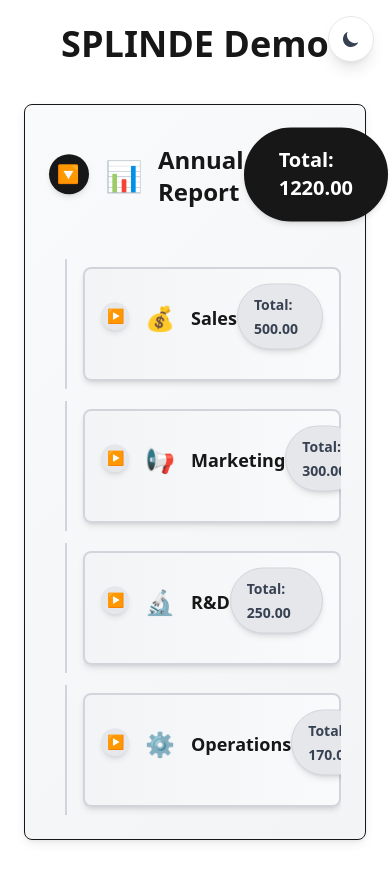
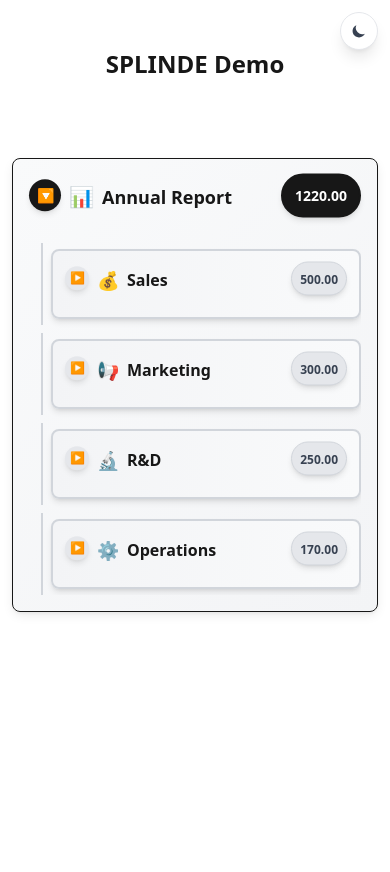
Before and after one commit to Yahoo90/splinde-demo, a Next.js app: page / in a window 390 px wide. After the commit the page ends 844 px from the top, so only its background shows below. Built offline with nearby package versions, Linux system fonts and the light colour scheme.

Commit message:
mobile friendly

```diff
--- a/src/app/components/splinde-tree.tsx
+++ b/src/app/components/splinde-tree.tsx
@@ -81,9 +81,9 @@ export function SplindeTree({ initialData }: SplindeTreeProps) {
   };
 
   return (
-    <div className="max-w-6xl mx-auto p-6">
-      <div className="mb-8 text-center">
-        <h1 className="text-4xl font-bold mb-4" style={{ color: 'var(--color-foreground)' }}>
+    <div className="w-full max-w-7xl mx-auto px-3 sm:px-4 md:px-6 lg:px-8">
+      <div className="mb-6 sm:mb-8 text-center">
+        <h1 className="text-2xl sm:text-3xl md:text-4xl p-12 font-bold mb-2 sm:mb-4" style={{ color: 'var(--color-foreground)' }}>
           SPLINDE Demo
         </h1>
       </div>
--- a/src/app/components/theme-toggle.tsx
+++ b/src/app/components/theme-toggle.tsx
@@ -18,13 +18,13 @@ export function ThemeToggle() {
   return (
     <button
       onClick={() => setTheme(theme === 'dark' ? 'light' : 'dark')}
-      className="fixed cursor-pointer top-4 right-4 z-50 p-3 rounded-full bg-white dark:bg-gray-800 border border-gray-200 dark:border-gray-600 shadow-lg hover:shadow-xl dark:shadow-gray-900/50 transition-all duration-200 hover:scale-105"
+      className="fixed cursor-pointer top-3 right-3 sm:top-4 sm:right-4 z-50 p-2.5 sm:p-3 rounded-full bg-white dark:bg-gray-800 border border-gray-200 dark:border-gray-600 shadow-lg hover:shadow-xl dark:shadow-gray-900/50 transition-all duration-200 hover:scale-105"
       aria-label="Toggle theme"
     >
-      <div className="w-5 h-5 relative">
+      <div className="w-4 h-4 sm:w-5 sm:h-5 relative">
         {theme === 'dark' ? (
           <svg
-            className="w-5 h-5 text-yellow-500"
+            className="w-4 h-4 sm:w-5 sm:h-5 text-yellow-500"
             fill="currentColor"
             viewBox="0 0 20 20"
           >
@@ -36,7 +36,7 @@ export function ThemeToggle() {
           </svg>
         ) : (
           <svg
-            className="w-5 h-5 text-gray-700 dark:text-gray-300"
+            className="w-4 h-4 sm:w-5 sm:h-5 text-gray-700 dark:text-gray-300"
             fill="currentColor"
             viewBox="0 0 20 20"
           >
--- a/src/app/components/tree-node.tsx
+++ b/src/app/components/tree-node.tsx
@@ -57,8 +57,8 @@ export function TreeNode({ node, onUpdate, path, level = 0 }: TreeNodeProps) {
   const [isEditingName, setIsEditingName] = useState(false);
   const [editingName, setEditingName] = useState(node.name);
 
-  const marginLeft = level > 0 ? `${level * 16}px` : '0px';
-  const borderClass = level > 0 ? 'border-l-2 pl-4' : '';
+  const marginLeft = level > 0 ? `${Math.min(level * 12, 48)}px` : '0px'; // Limit nesting on mobile
+  const borderClass = level > 0 ? 'border-l-2 pl-2 sm:pl-4' : '';
   const nodeIcon = getNodeIcon(node.name);
 
   const handleNameDoubleClick = () => {
@@ -84,20 +84,20 @@ export function TreeNode({ node, onUpdate, path, level = 0 }: TreeNodeProps) {
 
   if (isEntry(node)) {
     return (
-      <div className={`${borderClass} py-2 animate-slideIn`}
+      <div className={`${borderClass} py-1.5 sm:py-2 animate-slideIn`}
            style={{
              marginLeft,
              borderLeftColor: level > 0 ? 'var(--color-gray-300)' : undefined
            }}>
-        <div className="rounded-lg shadow-md border p-4 transition-all duration-400 hover:shadow-xl"
+        <div className="rounded-lg shadow-md border p-3 sm:p-4 transition-all duration-400 hover:shadow-xl"
              style={{
                backgroundColor: 'var(--color-background)',
                borderColor: 'var(--color-gray-300)',
                color: 'var(--color-foreground)',
                transition: 'all 0.4s cubic-bezier(0.4, 0, 0.2, 1)'
              }}>
-          <div className="flex items-center gap-3 mb-3">
-            <span className="text-2xl flex-shrink-0 transition-transform duration-300 hover:scale-110">
+          <div className="flex items-center gap-2 sm:gap-3 mb-2 sm:mb-3">
+            <span className="text-lg sm:text-xl md:text-2xl flex-shrink-0 transition-transform duration-300">
               {nodeIcon}
             </span>
             {isEditingName ? (
@@ -107,7 +107,7 @@ export function TreeNode({ node, onUpdate, path, level = 0 }: TreeNodeProps) {
                 onChange={(e) => setEditingName(e.target.value)}
                 onBlur={handleNameSave}
                 onKeyDown={handleNameKeyDown}
-                className="font-semibold w-full px-2 py-1 border-2 rounded focus:ring-2 focus:ring-blue-500 focus:border-blue-500 transition-all duration-300 cursor-pointer animate-pulse-subtle"
+                className="font-semibold w-full px-2 py-1 border-2 rounded focus:ring-2 focus:ring-blue-500 focus:border-blue-500 transition-all duration-300 cursor-pointer animate-pulse-subtle text-sm sm:text-base"
                 style={{
                   borderColor: 'var(--color-blue-400)',
                   backgroundColor: 'var(--color-background)',
@@ -119,7 +119,7 @@ export function TreeNode({ node, onUpdate, path, level = 0 }: TreeNodeProps) {
               />
             ) : (
               <h3
-                className="font-semibold cursor-pointer transition-all duration-300 hover:opacity-80 hover:transform hover:scale-105"
+                className="font-semibold cursor-pointer transition-all duration-300 hover:opacity-80 hover:transform text-sm sm:text-base md:text-lg"
                 onDoubleClick={handleNameDoubleClick}
                 title="Double-click to edit name"
                 style={{
@@ -131,14 +131,14 @@ export function TreeNode({ node, onUpdate, path, level = 0 }: TreeNodeProps) {
             )}
           </div>
 
-          <div className="grid grid-cols-1 md:grid-cols-2 gap-4">
+          <div className="grid grid-cols-1 sm:grid-cols-2 gap-3 sm:gap-4">
             <div className="animate-fadeInUp" style={{ animationDelay: '0.1s' }}>
-              <label className="block text-sm font-medium mb-2 transition-colors duration-200" style={{ color: 'var(--color-gray-600)' }}>
+              <label className="block text-xs sm:text-sm font-medium mb-1.5 sm:mb-2 transition-colors duration-200" style={{ color: 'var(--color-gray-600)' }}>
                 Sum
               </label>
               <input
                 type="number"
-                className="w-full px-3 py-2 border-2 rounded-lg focus:ring-2 focus:ring-blue-500 focus:border-blue-500 transition-all duration-300 cursor-pointer hover:shadow-lg hover:scale-[1.02] focus:scale-[1.02]"
+                className="w-full px-2.5 sm:px-3 py-2 border-2 rounded-lg focus:ring-2 focus:ring-blue-500 focus:border-blue-500 transition-all duration-300 cursor-pointer hover:shadow-lg text-sm sm:text-base"
                 style={{
                   borderColor: 'var(--color-gray-300)',
                   backgroundColor: 'var(--color-gray-50)',
@@ -151,12 +151,12 @@ export function TreeNode({ node, onUpdate, path, level = 0 }: TreeNodeProps) {
             </div>
 
             <div className="animate-fadeInUp" style={{ animationDelay: '0.2s' }}>
-              <label className="block text-sm font-medium mb-2 transition-colors duration-200" style={{ color: 'var(--color-gray-600)' }}>
+              <label className="block text-xs sm:text-sm font-medium mb-1.5 sm:mb-2 transition-colors duration-200" style={{ color: 'var(--color-gray-600)' }}>
                 Note
               </label>
               <input
                 type="text"
-                className="w-full px-3 py-2 border-2 rounded-lg focus:ring-2 focus:ring-blue-500 focus:border-blue-500 transition-all duration-300 cursor-pointer hover:shadow-lg hover:scale-[1.02] focus:scale-[1.02]"
+                className="w-full px-2.5 sm:px-3 py-2 border-2 rounded-lg focus:ring-2 focus:ring-blue-500 focus:border-blue-500 transition-all duration-300 cursor-pointer hover:shadow-lg text-sm sm:text-base"
                 style={{
                   borderColor: 'var(--color-gray-300)',
                   backgroundColor: 'var(--color-gray-50)',
@@ -178,13 +178,13 @@ export function TreeNode({ node, onUpdate, path, level = 0 }: TreeNodeProps) {
   const isRootLevel = level === 0;
 
   return (
-    <div className={`${borderClass} py-2 animate-slideIn`}
+    <div className={`${borderClass} py-1.5 sm:py-2 animate-slideIn`}
          style={{
            marginLeft,
            borderLeftColor: level > 0 ? 'var(--color-gray-300)' : undefined
          }}>
       <div className={`rounded-lg shadow-md transition-all duration-500 hover:shadow-2xl ${
-          isRootLevel ? 'p-6 border' : 'p-4 border-2'
+          isRootLevel ? 'p-4 sm:p-6 border' : 'p-3 sm:p-4 border-2'
         }`}
            style={{
              background: isRootLevel
@@ -196,12 +196,12 @@ export function TreeNode({ node, onUpdate, path, level = 0 }: TreeNodeProps) {
                : undefined,
              transition: 'all 0.5s cubic-bezier(0.4, 0, 0.2, 1), box-shadow 0.3s ease-out'
            }}>
-        <div className="flex items-center justify-between mb-3">
-          <div className="flex items-center gap-4">
+        <div className="flex items-center justify-between mb-2 sm:mb-3 gap-2">
+          <div className="flex items-center gap-2 sm:gap-3 md:gap-4 flex-1 min-w-0">
             <button
               onClick={() => setIsExpanded(!isExpanded)}
               className={`flex-shrink-0 flex items-center justify-center rounded-full transition-all duration-400 shadow-md cursor-pointer animate-bounce-subtle ${
-                isRootLevel ? 'w-10 h-10 hover:scale-125 hover:shadow-lg' : 'w-7 h-7 hover:scale-115 hover:shadow-md'
+                isRootLevel ? 'w-8 h-8 sm:w-10 sm:h-10 hover:shadow-lg' : 'w-6 h-6 sm:w-7 sm:h-7 hover:shadow-md'
               }`}
               style={{
                 backgroundColor: isRootLevel ? 'var(--color-foreground)' : 'var(--color-gray-200)',
@@ -210,7 +210,7 @@ export function TreeNode({ node, onUpdate, path, level = 0 }: TreeNodeProps) {
               }}
             >
               <span className={`transform transition-all duration-500 font-bold ${isExpanded ? 'rotate-90' : 'rotate-0'} ${
-                isRootLevel ? 'text-lg' : 'text-sm'
+                isRootLevel ? 'text-sm sm:text-lg' : 'text-xs sm:text-sm'
               }`}
               style={{
                 transition: 'transform 0.5s cubic-bezier(0.68, -0.55, 0.265, 1.55)'
@@ -219,8 +219,8 @@ export function TreeNode({ node, onUpdate, path, level = 0 }: TreeNodeProps) {
               </span>
             </button>
 
-            <span className={`flex-shrink-0 transition-transform duration-300 hover:scale-110 ${
-              isRootLevel ? 'text-3xl' : 'text-2xl'
+            <span className={`flex-shrink-0 transition-transform duration-300 ${
+              isRootLevel ? 'text-xl sm:text-2xl md:text-3xl' : 'text-lg sm:text-xl md:text-2xl'
             }`}>
               {nodeIcon}
             </span>
@@ -232,8 +232,8 @@ export function TreeNode({ node, onUpdate, path, level = 0 }: TreeNodeProps) {
                 onChange={(e) => setEditingName(e.target.value)}
                 onBlur={handleNameSave}
                 onKeyDown={handleNameKeyDown}
-                className={`font-bold px-2 py-1 border-2 rounded focus:ring-2 focus:ring-blue-500 focus:border-blue-500 transition-all duration-300 cursor-pointer animate-pulse-subtle ${
-                  isRootLevel ? 'text-2xl' : 'text-lg'
+                className={`font-bold px-2 py-1 border-2 rounded focus:ring-2 focus:ring-blue-500 focus:border-blue-500 transition-all duration-300 cursor-pointer animate-pulse-subtle flex-1 min-w-0 ${
+                  isRootLevel ? 'text-lg sm:text-xl md:text-2xl' : 'text-base sm:text-lg'
                 }`}
                 style={{
                   borderColor: 'var(--color-blue-400)',
@@ -245,8 +245,8 @@ export function TreeNode({ node, onUpdate, path, level = 0 }: TreeNodeProps) {
               />
             ) : (
               <h2
-                className={`font-bold cursor-pointer transition-all duration-300 hover:opacity-80 hover:transform hover:scale-105 ${
-                  isRootLevel ? 'text-2xl' : 'text-lg'
+                className={`font-bold cursor-pointer transition-all duration-300 hover:opacity-80 hover:transform flex-1 min-w-0 truncate ${
+                  isRootLevel ? 'text-lg sm:text-xl md:text-2xl' : 'text-base sm:text-lg'
                 }`}
                 style={{
                   color: 'var(--color-foreground)',
@@ -260,8 +260,8 @@ export function TreeNode({ node, onUpdate, path, level = 0 }: TreeNodeProps) {
             )}
           </div>
 
-          <div className={`rounded-full shadow-md transition-all duration-400 hover:shadow-xl animate-float ${
-              isRootLevel ? 'px-8 py-4 border-3' : 'px-4 py-2 border'
+          <div className={`rounded-full shadow-md transition-all duration-400 hover:shadow-xl animate-float flex-shrink-0 ${
+              isRootLevel ? 'px-3 sm:px-6 md:px-8 py-2 sm:py-3 md:py-4 border-2 sm:border-3' : 'px-2 sm:px-3 md:px-4 py-1 sm:py-2 border'
             }`}
                style={{
                  backgroundColor: isRootLevel ? 'var(--color-foreground)' : 'var(--color-gray-200)',
@@ -269,8 +269,8 @@ export function TreeNode({ node, onUpdate, path, level = 0 }: TreeNodeProps) {
                  color: isRootLevel ? 'var(--color-background)' : 'var(--color-gray-700)',
                  transition: 'all 0.4s cubic-bezier(0.34, 1.56, 0.64, 1), transform 0.2s ease-out'
                }}>
-            <span className={`font-bold ${isRootLevel ? 'text-xl' : 'text-sm'}`}>
-              Total: {section.computedSum.toFixed(2)}
+            <span className={`font-bold ${isRootLevel ? 'text-sm sm:text-lg md:text-xl' : 'text-xs sm:text-sm'}`}>
+              <span className="hidden sm:inline">Total: </span>{section.computedSum.toFixed(2)}
             </span>
           </div>
         </div>
@@ -283,7 +283,7 @@ export function TreeNode({ node, onUpdate, path, level = 0 }: TreeNodeProps) {
         style={{
           transition: 'all 0.7s cubic-bezier(0.4, 0, 0.2, 1), transform 0.5s cubic-bezier(0.34, 1.56, 0.64, 1)'
         }}>
-          <div className={`space-y-3 ${isRootLevel ? 'mt-6' : 'mt-4'}`}>
+          <div className={`space-y-2 sm:space-y-3 ${isRootLevel ? 'mt-4 sm:mt-6' : 'mt-3 sm:mt-4'}`}>
             {section.children.map((child, index) => (
               <div
                 key={`${child.name}-${index}`}
```
